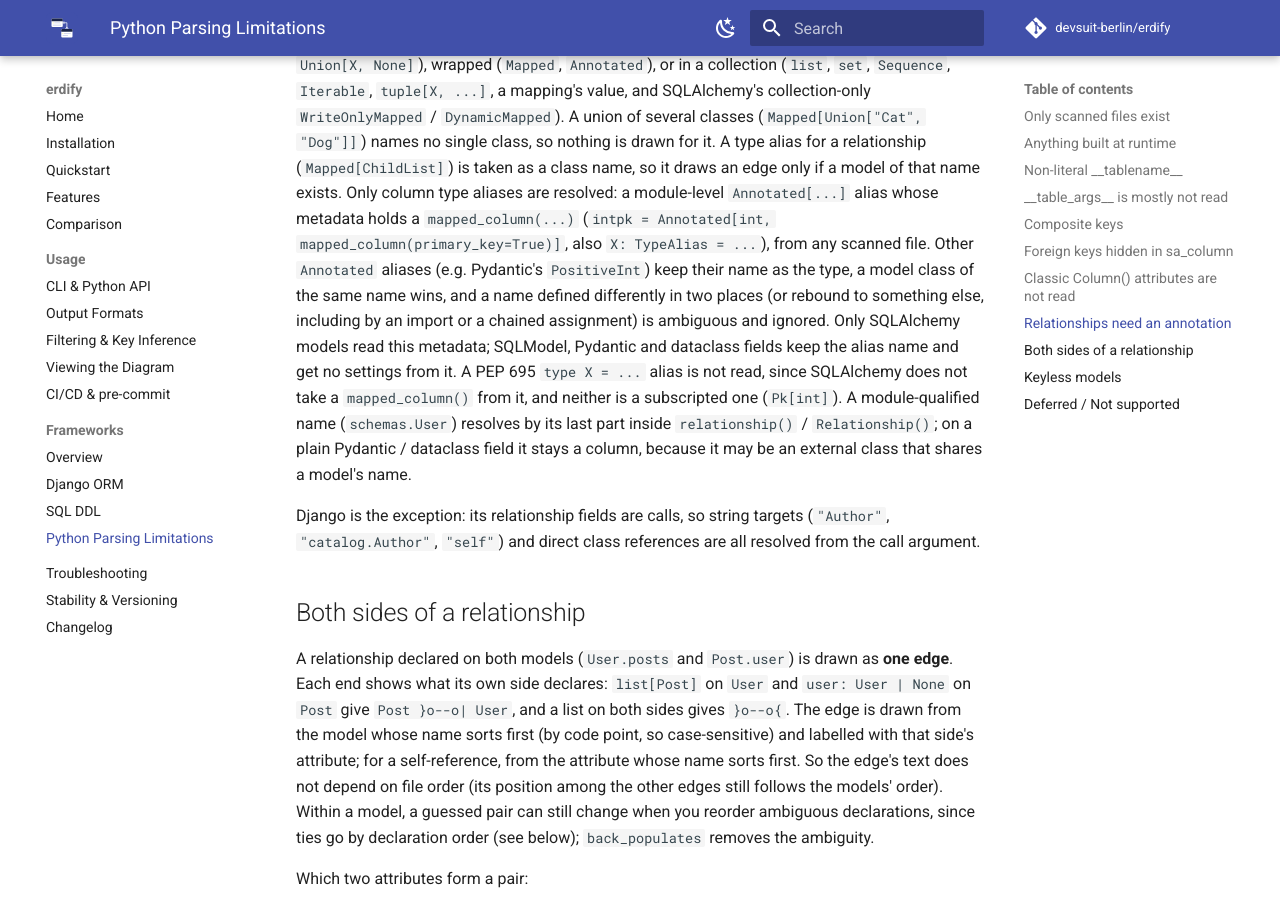
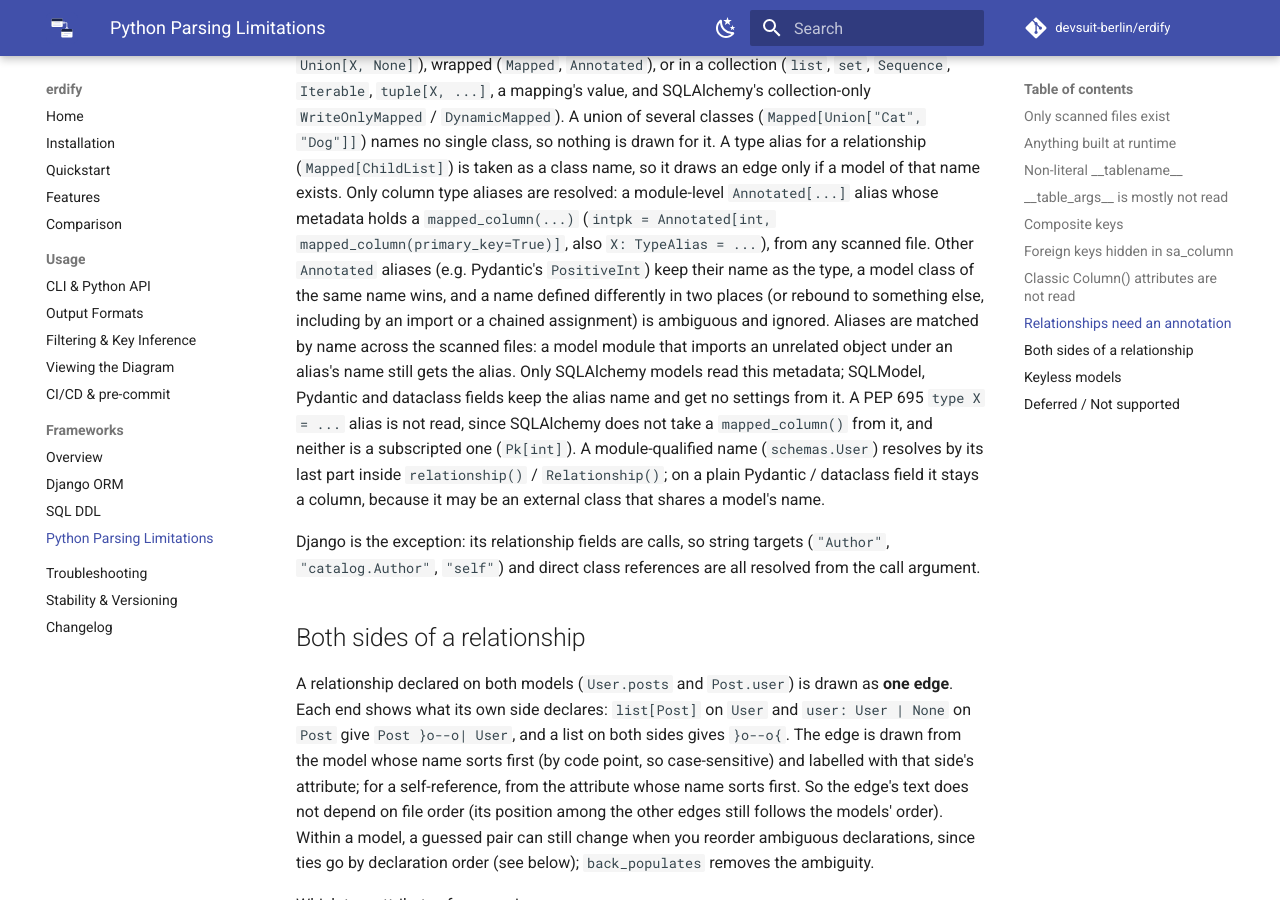
Before and after one commit to devsuit-berlin/erdify, an MkDocs documentation site: the page built from docs/frameworks/limitations.md, in a window 1280 px wide and 900 px high, scrolled down 3383 px. Built offline with MkDocs 1.6.1 and Material for MkDocs 9.7.7, drawn with Linux system fonts in a browser that asks for light colours; comment, search, counter and statistics services are not loaded.

Commit message:
docs: note that column type aliases are matched by name across files

```diff
--- a/docs/frameworks/limitations.md
+++ b/docs/frameworks/limitations.md
@@ -153,7 +153,9 @@ metadata holds a `mapped_column(...)`
 Pydantic's `PositiveInt`) keep their name as the type, a model class of the
 same name wins, and a name defined differently in two places (or rebound to
 something else, including by an import or a chained assignment) is ambiguous
-and ignored. Only SQLAlchemy models read this metadata; SQLModel, Pydantic and
+and ignored. Aliases are matched by name across the scanned files: a model
+module that imports an unrelated object under an alias's name still gets the
+alias. Only SQLAlchemy models read this metadata; SQLModel, Pydantic and
 dataclass fields keep the alias name and get no settings from it. A PEP 695 `type X = ...` alias is
 not read, since SQLAlchemy does not take a `mapped_column()` from it, and
 neither is a subscripted one (`Pk[int]`). A module-qualified name
```
